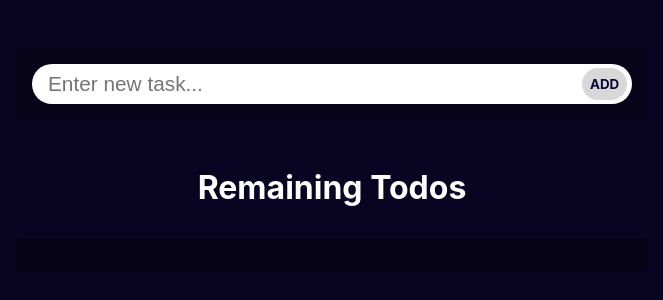
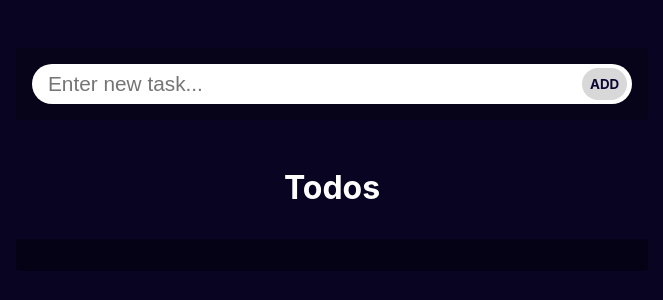
Before and after one commit to BSlaven/react_todo_app, a React (Create React App) app: page / in a window 1280 px wide. Shown: the top 300 px of the page, without its empty margins (308-971 px from the left). Built offline with nearby package versions, Linux system fonts and the light colour scheme.

Commit message:
remove extra lines

```diff
--- a/src/Header/Header.js
+++ b/src/Header/Header.js
@@ -4,7 +4,7 @@ import classes from './Header.module.css';
 const Header = () => {
   return (
     <div className={classes.header}>
-      <h1 className={classes.headerTitle}>Remaining Todos</h1>
+      <h1 className={classes.headerTitle}>Todos</h1>
     </div>
   )
 }
```
